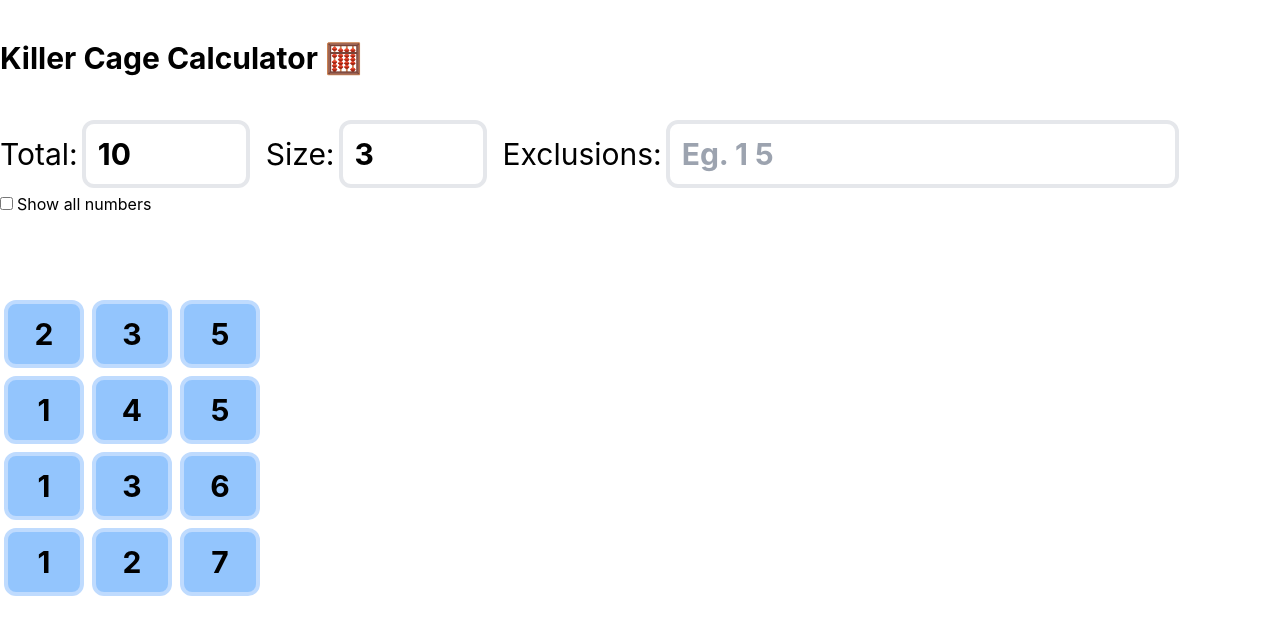
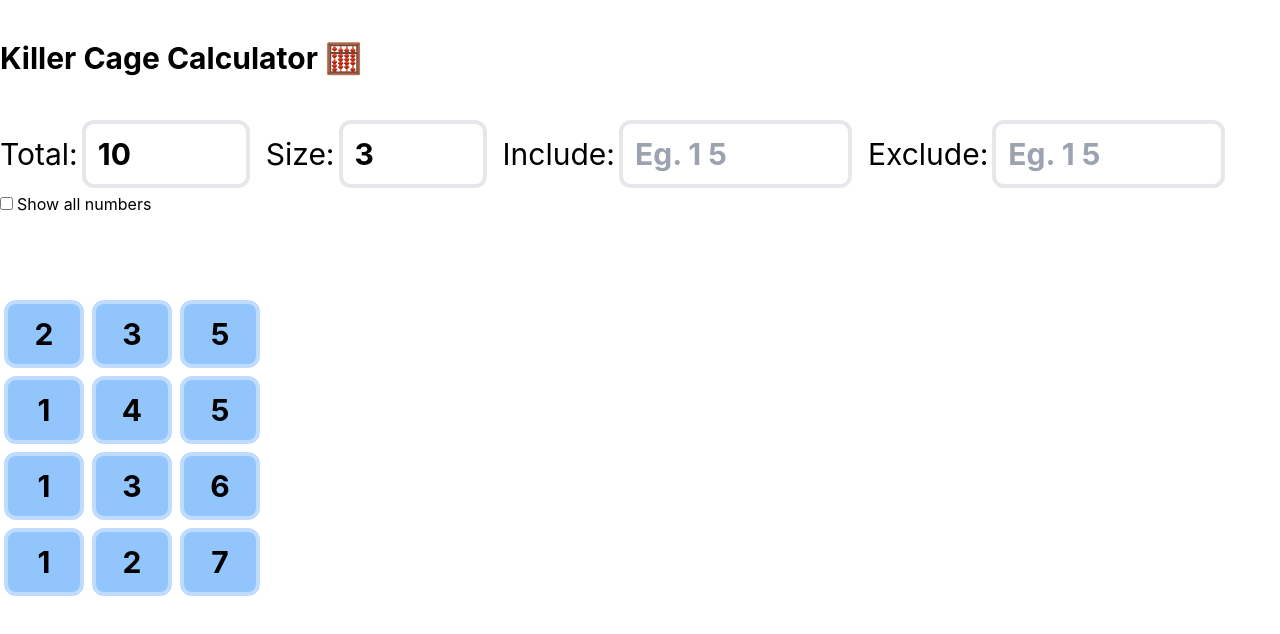
Before and after one commit to navitronic/killer-cages, a React (Create React App) app: page / in a window 1280 px wide. Shown: the top 634 px of the page. Built offline with nearby package versions, Linux system fonts and the light colour scheme.

Commit message:
Add inclusions text box

```diff
--- a/src/App.tsx
+++ b/src/App.tsx
@@ -1,82 +1,27 @@
 import React, { ChangeEvent, useContext, useState } from 'react';
-import { combinations, range } from './utils';
 import { DisplayOptions, DisplayOptionsContext } from './context/DisplayOptionsContext';
+import CombinationRange from './ui/CombinationRange';
+import Combination from './ui/Combination';
 
-interface CombinationProps {
-  total: number;
-  size: number;
-  exclusions: number[];
-}
-
-function Combination(props: CombinationProps) {
-  const { total, size, exclusions } = props;
-  return (
-    <div>
-      {combinations(total, size, exclusions).map((combination, i) => (
-        <div key={`options-${i}`}>
-          {combination.map((number, ii) => (
-            <NumberTile num={number} key={`option-${i}-${ii}`} />
-          ))}
-        </div>
-      ))}
-    </div>
-  );
-}
-
-interface NumberTileProps {
-  num: number;
-  isDisabled?: boolean;
-}
-
-const NumberTile = ({ num, isDisabled }: NumberTileProps) => {
-  let buttonClass = 'w-20 text-center border-4 p-3 m-1 rounded-xl font-bold text-3xl';
-
-  if (isDisabled) {
-    buttonClass += ' bg-gray-300 border-gray-200 text-gray-400';
-  } else {
-    buttonClass += ' bg-blue-300 border-blue-200';
-  }
-
-  return (
-    <button disabled={isDisabled} className={buttonClass}>
-      {num}
-    </button>
-  );
-};
-
-function CombinationRange(props: CombinationProps) {
-  const { total, size, exclusions } = props;
-  return (
-    <div>
-      {combinations(total, size, exclusions).map((combination, i) => (
-        <div key={`options-${i}`}>
-          {range(1, 9).map((number, ii) => (
-            <NumberTile key={`option-${i}-${ii}`} num={number} isDisabled={!combination.includes(number)} />
-          ))}
-        </div>
-      ))}
-    </div>
-  );
-}
-
-function excStrToArr(excStr: string): number[] {
+function numStrToArr(excStr: string): number[] {
   return excStr
     .split(' ')
     .map((n) => Number(n))
     .filter((value) => value >= 1 && value <= 9);
 }
 
-function displayCombination(total: number, size: number, exclusions: number[], displayAll: boolean) {
+function displayCombination(total: number, size: number, inclusions: number[], exclusions: number[], displayAll: boolean) {
   if (displayAll) {
-    return <CombinationRange total={total} size={size} exclusions={exclusions} />;
+    return <CombinationRange total={total} size={size} inclusions={inclusions} exclusions={exclusions} />;
   }
 
-  return <Combination total={total} size={size} exclusions={exclusions} />;
+  return <Combination total={total} size={size} inclusions={inclusions} exclusions={exclusions} />;
 }
 
 function InnerApp() {
   const [total, setTotal] = useState<number>(10);
   const [size, setSize] = useState<number>(3);
+  const [incStr, setIncStr] = useState<string>('');
   const [excStr, setExcStr] = useState<string>('');
 
   const displayOptions: DisplayOptions = useContext(DisplayOptionsContext);
@@ -99,8 +44,12 @@ function InnerApp() {
             <input className="border-4 p-3 m-1 mr-4 rounded-xl font-bold" type="number" max={9} min={1} name={'size'} value={size ?? ''} onChange={(e) => setSize(Number(e.target.value))} />
           </label>
           <label>
-            Exclusions:
-            <input className="border-4 p-3 m-1 mr-4 rounded-xl font-bold" type="text" name={'exclusions'} value={excStr ?? ''} onChange={(e) => setExcStr(e.target.value)} placeholder="Eg. 1 5" />
+            Include:
+            <input size={6} className="border-4 p-3 m-1 mr-4 rounded-xl font-bold" type="text" name={'inclusions'} value={incStr ?? ''} onChange={(e) => setIncStr(e.target.value)} placeholder="Eg. 1 5" />
+          </label>
+          <label>
+            Exclude:
+            <input size={6} className="border-4 p-3 m-1 mr-4 rounded-xl font-bold" type="text" name={'exclusions'} value={excStr ?? ''} onChange={(e) => setExcStr(e.target.value)} placeholder="Eg. 1 5" />
           </label>
         </div>
         <div className="text-base">
@@ -110,7 +59,7 @@ function InnerApp() {
           </label>
         </div>
       </div>
-      {displayCombination(total, size, excStrToArr(excStr), displayOptions.showAll)}
+      {displayCombination(total, size, numStrToArr(incStr), numStrToArr(excStr), displayOptions.showAll)}
     </div>
   );
 }
--- /dev/null
+++ b/src/ui/Combination.tsx
@@ -0,0 +1,25 @@
+import { combinations, range } from '../utils';
+import React from 'react';
+import NumberTile from './NumberTile';
+
+interface CombinationProps {
+  total: number;
+  size: number;
+  inclusions: number[];
+  exclusions: number[];
+}
+
+export default function Combination(props: CombinationProps) {
+  const { total, size, inclusions, exclusions } = props;
+  return (
+    <div>
+      {combinations(total, size, inclusions, exclusions).map((combination, i) => (
+        <div key={`options-${i}`}>
+          {combination.map((number, ii) => (
+            <NumberTile num={number} key={`option-${i}-${ii}`} />
+          ))}
+        </div>
+      ))}
+    </div>
+  );
+}
--- /dev/null
+++ b/src/ui/CombinationRange.tsx
@@ -0,0 +1,25 @@
+import { combinations, range } from '../utils';
+import NumberTile from './NumberTile';
+import React from 'react';
+
+interface CombinationRangeProps {
+  total: number;
+  size: number;
+  inclusions: number[];
+  exclusions: number[];
+}
+
+export default function CombinationRange(props: CombinationRangeProps) {
+  const { total, size, inclusions, exclusions } = props;
+  return (
+    <div>
+      {combinations(total, size, inclusions, exclusions).map((combination, i) => (
+        <div key={`options-${i}`}>
+          {range(1, 9).map((number, ii) => (
+            <NumberTile key={`option-${i}-${ii}`} num={number} isDisabled={!combination.includes(number)} />
+          ))}
+        </div>
+      ))}
+    </div>
+  );
+}
--- /dev/null
+++ b/src/ui/NumberTile.tsx
@@ -0,0 +1,24 @@
+import React from 'react';
+
+interface NumberTileProps {
+  num: number;
+  isDisabled?: boolean;
+}
+
+const NumberTile = ({ num, isDisabled }: NumberTileProps) => {
+  let buttonClass = 'w-20 text-center border-4 p-3 m-1 rounded-xl font-bold text-3xl';
+
+  if (isDisabled) {
+    buttonClass += ' bg-gray-300 border-gray-200 text-gray-400';
+  } else {
+    buttonClass += ' bg-blue-300 border-blue-200';
+  }
+
+  return (
+    <button disabled={isDisabled} className={buttonClass}>
+      {num}
+    </button>
+  );
+};
+
+export default NumberTile;
--- a/src/utils.ts
+++ b/src/utils.ts
@@ -24,6 +24,12 @@ function containsNumbers(arr1: number[], arr2: number[]): boolean {
   return arr1.some((num) => arr2.includes(num));
 }
 
-export function combinations(total: number, size: number, exclusions: number[]) {
-  return killerCombinations.filter((n) => !containsNumbers(n, exclusions)).filter((arr) => arr.length === size && totalInArray(arr) === total);
+export function combinations(total: number, size: number, inclusions: number[], exclusions: number[]) {
+  const validCombinations = killerCombinations.filter((n) => !containsNumbers(n, exclusions)).filter((arr) => arr.length === size && totalInArray(arr) === total);
+
+  if (inclusions.length > 0) {
+    return validCombinations.filter((n) => containsNumbers(n, inclusions));
+  }
+
+  return validCombinations;
 }
```
